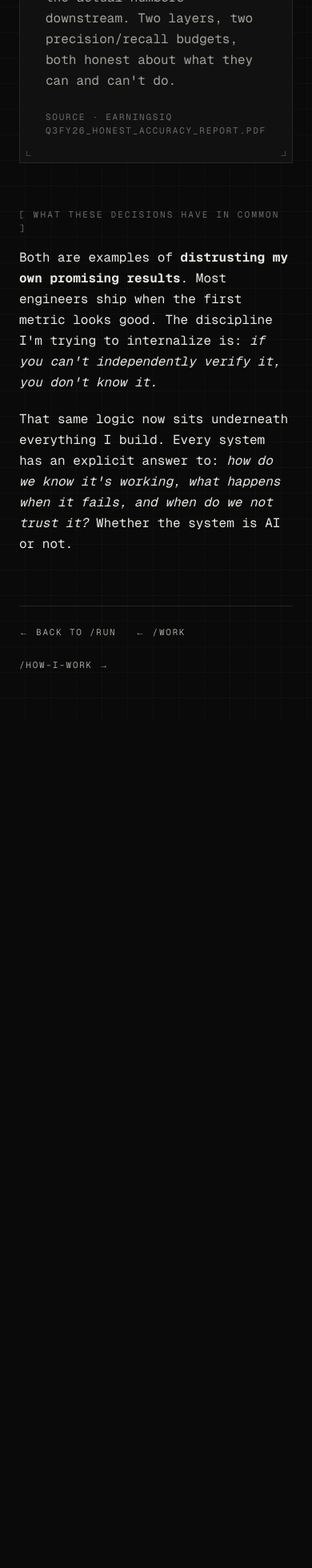
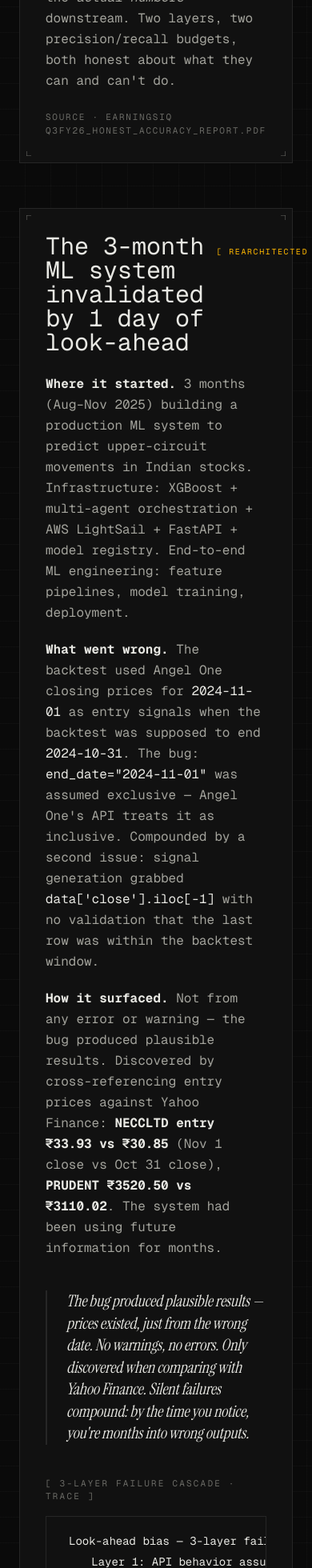
Before and after one commit to srijanarya/srijan-portfolio, a Next.js app: page /decisions in a window 390 px wide. Shown: the part 5271-7231 px from the top of the page at 80% size. Before the commit the page ends 6174 px from the top, so only its background shows below. Built offline with nearby package versions, Linux system fonts and the light colour scheme.

Commit message:
Portfolio v2: add Comedy Metrics (4th /work project) + AKSH ML look-ahead bias (3rd /decisions story). 3-category methodology-error story now: parameter overfitting (Williams %R) + circular validation (Honest Accuracy) + temporal data leak (AKSH ML)

```diff
--- a/app/data/projects.ts
+++ b/app/data/projects.ts
@@ -83,6 +83,23 @@ export const PROJECTS: Project[] = [
     links: [{ label: "IQC 2026 platform", href: "https://platform.worldquantbrain.com/competition/IQC2026" }],
     hero: false,
   },
+  {
+    id: "comedy-metrics",
+    name: "Comedy Metrics",
+    subtitle: "Multi-agent audio analytics for live comedy performance",
+    status: "shipped",
+    confidence: 0.84,
+    confidenceLabel: "MED",
+    metrics: [
+      { value: "Whisper",       label: "speech-to-text engine analyzing stand-up sets — laugh detection + timing + transcript" },
+      { value: "Multi-agent",   label: "BMAD-method expansion pack: agents/ + backend/ + comedy_metrics/ + frontend/ + tests/" },
+      { value: "Railway",       label: "production deployment with deterministic-mode validation + recovery system" },
+    ],
+    blurb:
+      "AI-powered content automation for Happyverse open mic and curated shows. Whisper-based audio analytics, multi-agent architecture (BMAD-method as expansion pack), Railway deployment. Cross-system: built on Treum Finance Platform infrastructure — the same backend reused for audio analysis as for financial filings.",
+    stack: ["Python", "Whisper", "FastAPI", "Multi-agent", "Railway", "BMAD-method"],
+    hero: false,
+  },
 ];
 
 export const DECISIONS: Decision[] = [
@@ -139,6 +156,48 @@ export const DECISIONS: Decision[] = [
       { num: 6, cells: { mode: "date mismatches",       freq: "—",   impact: "current qtr data into prior qtr fields" }, severity: "MED" },
     ],
   },
+  {
+    id: "aksh-ml-lookahead",
+    title: "The 3-month ML system invalidated by 1 day of look-ahead",
+    pull:
+      "The bug produced plausible results — prices existed, just from the wrong date. No warnings, no errors. Only discovered when comparing with Yahoo Finance. Silent failures compound: by the time you notice, you're months into wrong outputs.",
+    body: "",
+    outcome: "REARCHITECTED",
+    source: "AKSH ML system (Aug–Nov 2025) · LOOK_AHEAD_BIAS_POSTMORTEM.md · 2025-11-20",
+    trace: {
+      label: "Look-ahead bias — 3-layer failure cascade",
+      children: [
+        { label: "Layer 1: API behavior assumption",
+          metric: "Angel One end-date inclusive",
+          outcome: "RED FLAG",
+          children: [{ label: "set end_date=\"2024-11-01\" assuming exclusive — actually inclusive" }] },
+        { label: "Layer 2: No date validation in signal generation",
+          metric: "data['close'].iloc[-1]",
+          outcome: "RED FLAG",
+          children: [{ label: "always grabbed last close in the data — sometimes a future date" }] },
+        { label: "Layer 3: Silent failure",
+          metric: "plausible prices, no errors",
+          outcome: "COLLAPSE",
+          children: [
+            { label: "NECCLTD entry ₹33.93 (Nov 1) vs ₹30.85 (Oct 31)" },
+            { label: "PRUDENT entry ₹3520.50 (Nov 1) vs ₹3110.02 (Oct 31)" },
+          ],
+        },
+        { label: "Verdict: 3 months of backtests invalidated",
+          children: [
+            { label: "Caught via independent Yahoo Finance cross-reference" },
+            { label: "Built BacktestValidator class — look-ahead detection + signal timing checks + price sanity", outcome: "DROPPED" },
+          ],
+        },
+      ],
+    },
+    failureModes: [
+      { num: 1, cells: { mode: "look-ahead bias",            freq: "100% of backtest", impact: "future close prices as entry signals" }, severity: "HIGH" },
+      { num: 2, cells: { mode: "wrong stock universe",        freq: "68.7%",            impact: "824/1200 stocks were dead listings (Yahoo 404)" }, severity: "HIGH" },
+      { num: 3, cells: { mode: "bond/debt contamination",     freq: "7.8%",             impact: "436/5,575 symbols were non-equity (cleaned out)" }, severity: "MED" },
+      { num: 4, cells: { mode: "no temporal validation",      freq: "—",                impact: "system blindly used data['close'].iloc[-1]" }, severity: "HIGH" },
+    ],
+  },
 ];
 
 // Selectors used by pages
--- a/app/decisions/page.tsx
+++ b/app/decisions/page.tsx
@@ -22,11 +22,12 @@ import { DECISIONS } from "@/app/data/projects";
 export const metadata: Metadata = {
   title: "Decisions",
   description:
-    "Two production AI ideas I distrusted hard enough to kill before deploying. The Williams %R alpha factor and the EarningsIQ Honest Accuracy Report.",
+    "Three production AI ideas I distrusted hard enough to kill or rebuild before deploying. Williams %R alpha factor (parameter overfitting), EarningsIQ Honest Accuracy (circular validation), and 3 months of AKSH ML backtests invalidated by a 1-day look-ahead bias.",
 };
 
 const williams = DECISIONS.find((d) => d.id === "williams-r")!;
 const honest   = DECISIONS.find((d) => d.id === "honest-accuracy")!;
+const akshMl   = DECISIONS.find((d) => d.id === "aksh-ml-lookahead")!;
 
 function DecisionFrame({ children }: { children: React.ReactNode }) {
   return (
@@ -186,12 +187,78 @@ export default function DecisionsPage() {
           </DecisionFrame>
         </div>
 
+        {/* ─────────── AKSH ML Look-Ahead Bias ─────────── */}
+        <div id="aksh-ml-lookahead" className="animate-fade-up mb-14">
+          <DecisionFrame>
+            <header className="flex items-baseline justify-between gap-4 mb-6">
+              <h2 className="text-3xl sm:text-4xl text-ink leading-none">
+                The 3-month ML system invalidated by 1 day of look-ahead
+              </h2>
+              <span className="text-[10px] uppercase tracking-[0.16em] text-warn shrink-0">
+                [ {akshMl.outcome} ]
+              </span>
+            </header>
+
+            <div className="max-w-[64ch] mb-10">
+              <p className="text-ink-mute mb-5 leading-relaxed">
+                <strong className="text-ink">Where it started.</strong>{" "}
+                3 months (Aug–Nov 2025) building a production ML system to predict upper-circuit movements in Indian stocks. Infrastructure: XGBoost + multi-agent orchestration + AWS LightSail + FastAPI + model registry. End-to-end ML engineering: feature pipelines, model training, deployment.
+              </p>
+              <p className="text-ink-mute mb-5 leading-relaxed">
+                <strong className="text-ink">What went wrong.</strong>{" "}
+                The backtest used Angel One closing prices for <code className="text-ink">2024-11-01</code> as entry signals when the backtest was supposed to end <code className="text-ink">2024-10-31</code>. The bug: <code className="text-ink">end_date=&quot;2024-11-01&quot;</code> was assumed exclusive — Angel One&apos;s API treats it as inclusive. Compounded by a second issue: signal generation grabbed <code className="text-ink">data[&apos;close&apos;].iloc[-1]</code> with no validation that the last row was within the backtest window.
+              </p>
+              <p className="text-ink-mute leading-relaxed">
+                <strong className="text-ink">How it surfaced.</strong>{" "}
+                Not from any error or warning — the bug produced plausible results. Discovered by cross-referencing entry prices against Yahoo Finance: <strong className="text-ink">NECCLTD entry ₹33.93 vs ₹30.85</strong> (Nov 1 close vs Oct 31 close), <strong className="text-ink">PRUDENT ₹3520.50 vs ₹3110.02</strong>. The system had been using future information for months.
+              </p>
+            </div>
+
+            {/* Pull quote */}
+            <div className="my-10 border-l-2 border-warn pl-6 max-w-[60ch]">
+              <p className="font-serif-italic text-xl sm:text-2xl text-ink leading-snug">
+                {akshMl.pull}
+              </p>
+            </div>
+
+            {/* Killer viz: 3-layer failure trace */}
+            <SectionMarker label="3-layer failure cascade · trace" className="mb-4" />
+            {akshMl.trace && <TraceTree node={akshMl.trace} />}
+
+            {/* Failure-mode table */}
+            <div className="mt-10">
+              <SectionMarker label="systematic failure modes" className="mb-4" />
+              {akshMl.failureModes && (
+                <EvalLogTable
+                  columns={["mode", "freq", "impact"]}
+                  rows={akshMl.failureModes}
+                />
+              )}
+            </div>
+
+            {/* Closing principle */}
+            <div className="mt-10 max-w-[64ch] border-t border-line pt-8">
+              <SectionMarker label="rearchitecture" className="mb-3" />
+              <p className="text-ink-mute leading-relaxed">
+                Wrote LOOK_AHEAD_BIAS_POSTMORTEM.md documenting the bug + evidence + root cause + prevention guide. Built a <code className="text-ink">BacktestValidator</code> class with explicit checks: look-ahead detection, data integrity validation, signal timing verification, price sanity. The hypothesis the system was testing turned out to be wrong anyway (38% win rate vs 60% target) — but the validation framework is what survived and now gates every backtest.
+              </p>
+            </div>
+
+            <div className="mt-6 text-[11px] uppercase tracking-[0.16em] text-ink-faint">
+              source · {akshMl.source}
+            </div>
+          </DecisionFrame>
+        </div>
+
         {/* ─────────── Synthesis ─────────── */}
         <div className="animate-fade-up mb-12 max-w-[72ch]">
           <SectionMarker label="what these decisions have in common" className="mb-4" />
           <div className="space-y-5 text-ink leading-relaxed">
             <p>
-              Both are examples of <strong>distrusting my own promising results</strong>. Most engineers ship when the first metric looks good. The discipline I&apos;m trying to internalize is: <em>if you can&apos;t independently verify it, you don&apos;t know it.</em>
+              Three distinct categories of bad-eval methodology — <strong>parameter overfitting</strong> (Williams %R regime-dependent fluke), <strong>circular validation</strong> (EarningsIQ tautology), and <strong>temporal data leak</strong> (AKSH ML look-ahead bias). All three caught in my own work. All three documented honestly.
+            </p>
+            <p>
+              The common thread: <strong>distrusting my own promising results</strong>. Most engineers ship when the first metric looks good. The discipline I&apos;m trying to internalize is: <em>if you can&apos;t independently verify it, you don&apos;t know it.</em> Validation methodology is the foundation. Everything else is decoration.
             </p>
             <p>
               That same logic now sits underneath everything I build. Every system has an explicit answer to: <em>how do we know it&apos;s working, what happens when it fails, and when do we not trust it?</em> Whether the system is AI or not.
```
